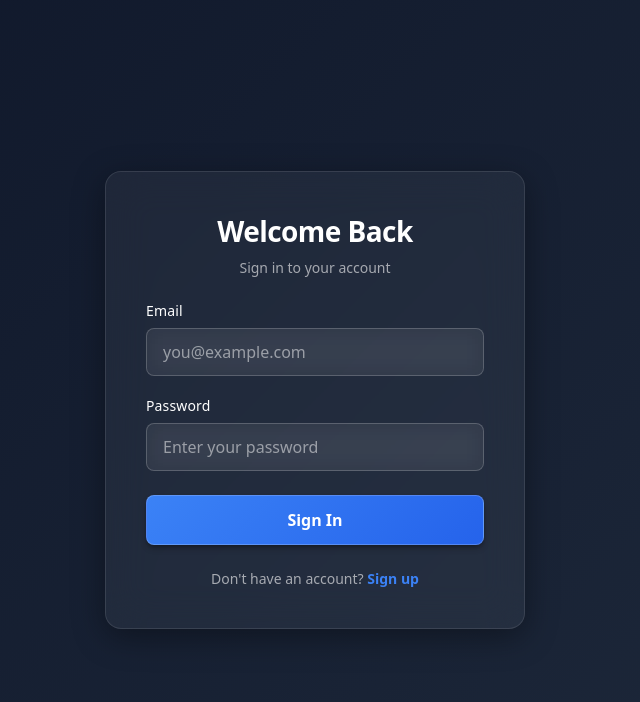
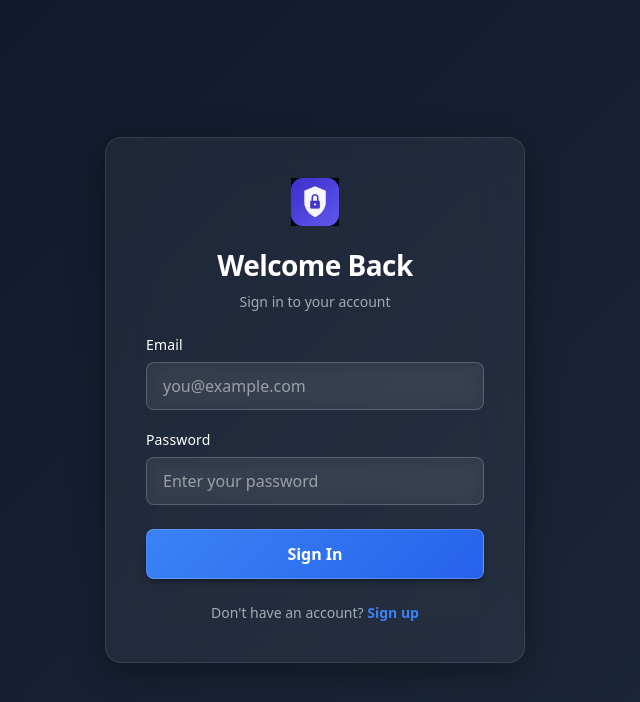
Before and after one commit to Sohaib-113/api-security-scanner, a React (Vite) app in the folder frontend/: page /login in a window 1280 px wide. Shown: the top 702 px of the page, without its empty margins (325-965 px from the left). Built offline with nearby package versions, Linux system fonts and the light colour scheme; no server answers.

Commit message:
Update LoginForm.tsx

```diff
--- a/frontend/src/components/auth/LoginForm.tsx
+++ b/frontend/src/components/auth/LoginForm.tsx
@@ -122,10 +122,11 @@ export const LoginForm = (): React.ReactElement => {
 
   return (
     <form className="auth-form" onSubmit={handleSubmit}>
-      <div className="auth-form__header">
-        <h1 className="auth-form__title">Welcome Back</h1>
-        <p className="auth-form__subtitle">Sign in to your account</p>
-      </div>
+     <div className="auth-form__header">
+  <img src="/logo.png" alt="Logo" style={{ width: '48px', height: '48px', margin: '0 auto 12px', display: 'block' }} />
+  <h1 className="auth-form__title">Welcome Back</h1>
+  <p className="auth-form__subtitle">Sign in to your account</p>
+</div>
 
       <div className="auth-form__fields">
         <Input
```
